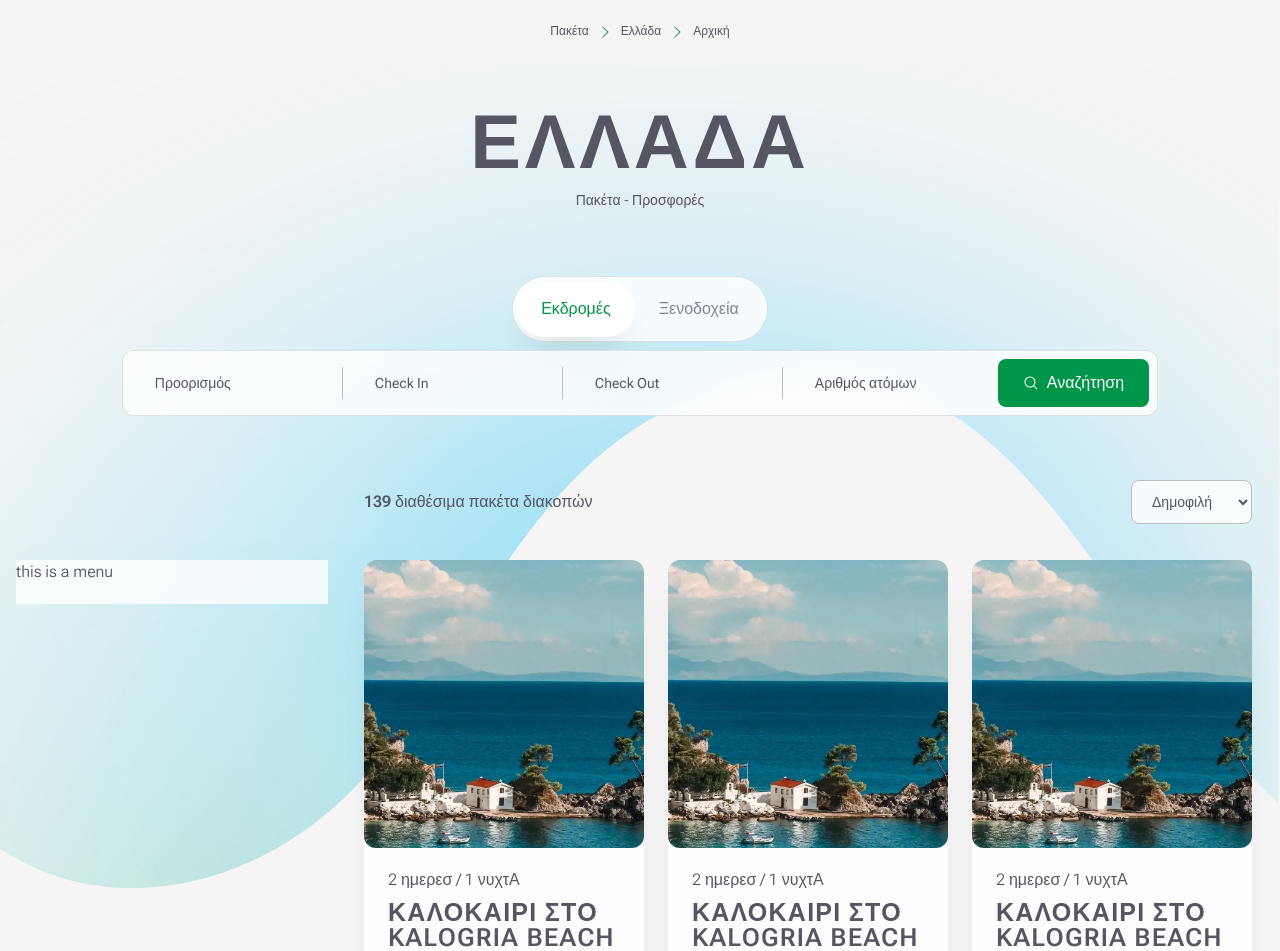
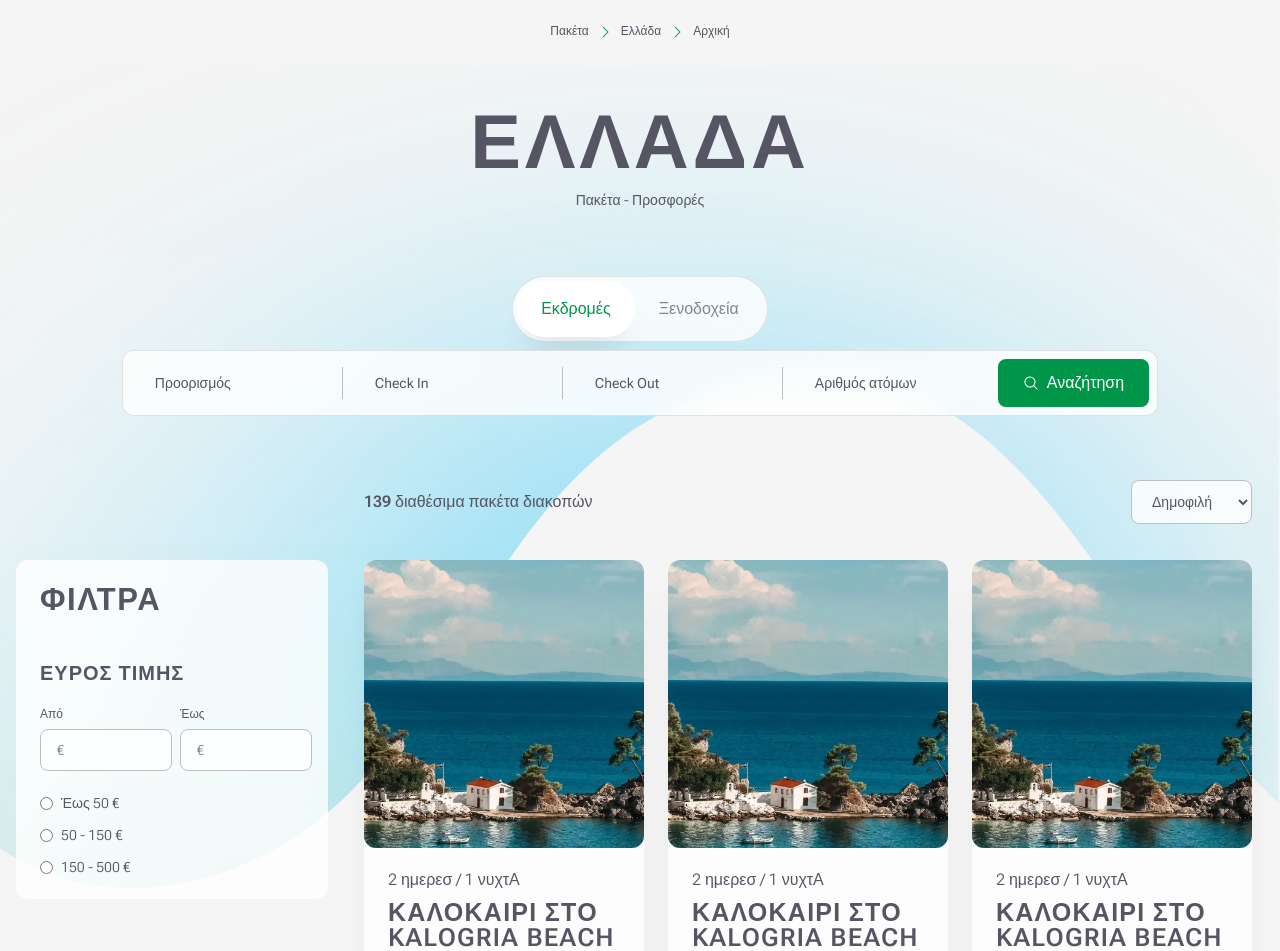
Before and after one commit to Alex-Paris/helas, a Next.js app: page / in a window 1280 px wide. Shown: the top 951 px of the page. Built offline with nearby package versions, Linux system fonts and the light colour scheme.

Commit message:
chore: partial filter design

```diff
--- a/app/_components/Button.tsx
+++ b/app/_components/Button.tsx
@@ -2,12 +2,13 @@ import { ComponentProps } from 'react'
 import { VariantProps, tv } from 'tailwind-variants'
 
 const container = tv({
-  base: 'text-button flex items-center gap-2 border-[1px] rounded-lg px-6 py-4 text-white transition-colors duration-300 disabled:cursor-not-allowed disabled:bg-gray',
+  base: 'text-button flex items-center gap-2 border-[1px] rounded-lg px-6 py-4 transition-colors duration-300 disabled:cursor-not-allowed disabled:bg-gray',
   variants: {
     styleType: {
-      default: 'bg-accent-green border-transparent hover:bg-accent-blue',
+      default:
+        'bg-accent-green text-white border-transparent hover:bg-accent-blue',
       outlined:
-        'bg-transparent border-text-on-image hover:bg-accent-green hover:border-transparent',
+        'bg-transparent text-text-on-image border-text-on-image hover:bg-accent-green hover:border-transparent hover:text-white',
     },
   },
   defaultVariants: {
--- a/app/_components/Filter.tsx
+++ b/app/_components/Filter.tsx
@@ -1,7 +1,50 @@
 export function Filter() {
   return (
-    <div className="sticky top-2 mt-3 h-11 bg-translucent-bg">
-      this is a menu
+    <div className="sticky top-4 mt-3 flex h-fit flex-col gap-6 rounded-xl bg-translucent-bg p-6">
+      <h5 className="mb-6">ΦΙΛΤΡΑ</h5>
+
+      {/* Euro price */}
+      <div className="flex flex-col gap-6">
+        <p className="h7">Ευροσ τιμησ</p>
+        <div className="flex gap-2">
+          <div className="flex w-1/2 flex-col gap-2">
+            <label className="text-small-12">Από</label>
+            <input
+              className="text-field-14 rounded-lg border-[1px] border-field-border bg-translucent-bg px-4 py-3 placeholder-gray"
+              type="text"
+              placeholder="€"
+            />
+          </div>
+          <div className="flex w-1/2 flex-col gap-2">
+            <label className="text-small-12">Έως</label>
+            <input
+              className="text-field-14 rounded-lg border-[1px] border-field-border bg-translucent-bg px-4 py-3 placeholder-gray"
+              type="text"
+              placeholder="€"
+            />
+          </div>
+        </div>
+        <div className="text-field-14 space-y-4">
+          <div className="flex items-center gap-2">
+            <input type="radio" id="less50" name="price" value="less50" />
+            <label htmlFor="less50" className="w-full cursor-pointer">
+              Έως 50 €
+            </label>
+          </div>
+          <div className="flex items-center gap-2">
+            <input type="radio" id="50to150" name="price" value="50to150" />
+            <label htmlFor="50to150" className="w-full cursor-pointer">
+              50 - 150 €
+            </label>
+          </div>
+          <div className="flex items-center gap-2">
+            <input type="radio" id="150to500" name="price" value="150to500" />
+            <label htmlFor="150to500" className="w-full cursor-pointer">
+              150 - 500 €
+            </label>
+          </div>
+        </div>
+      </div>
     </div>
   )
 }
--- a/app/globals.css
+++ b/app/globals.css
@@ -25,7 +25,7 @@
     font-variation-settings: 'wdth' 108, 'slnt' 0, 'GRAD' 0, 'XTRA' 468, 'YOPQ' 90, 'YTLC' 485, 'YTUC' 732, 'YTAS' 750, 'YTDE' -180, 'YTFI' 738, 'opsz' 13;
   }
 
-  h1, h2, h3, h4, h5, h6, h7 {
+  h1, h2, h3, h4, h5, h6, .h7 {
     font-weight: 600;
     line-height: 1;
     text-transform: uppercase;
@@ -62,7 +62,7 @@
     letter-spacing: 1.25px;
   }
 
-  h7 {
+  .h7 {
     font-size: 1.25rem/* 20px */;
     letter-spacing: 1px;
   }
```
